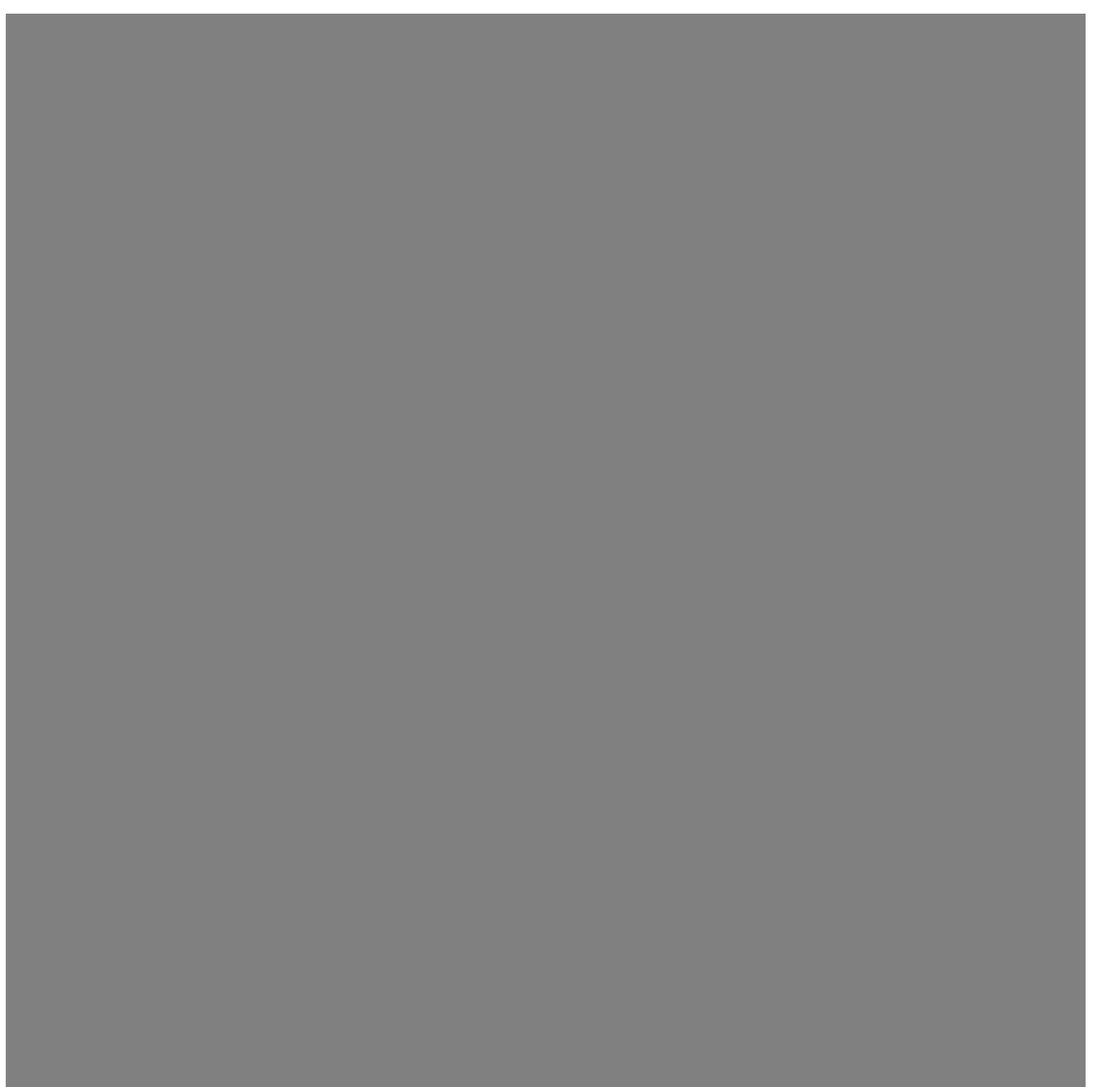
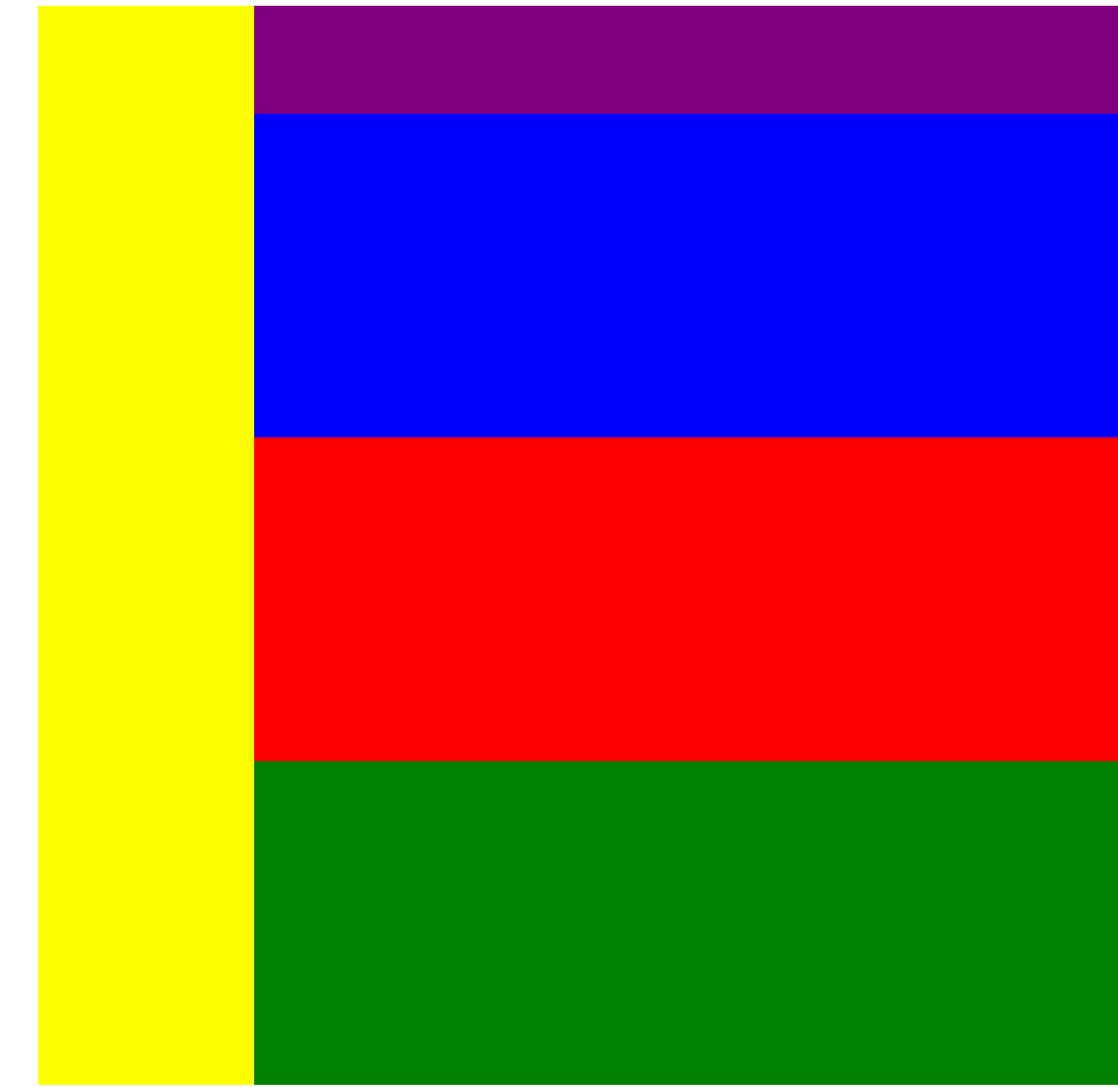
Before and after one commit to Bastillze/TodoList, a website built with webpack: page index.html in a window 1280 px wide. Shown: the top 1511 px of the page at 72% size, 1553 px wide, since content can reach past the window. Built offline with nearby package versions, Linux system fonts and the light colour scheme.

Commit message:
Ninth Commit Updated HTML and CSS

```diff
--- a/index.html
+++ b/index.html
@@ -12,6 +12,7 @@
 
 
   <div id="toDoListMain">
+
 <section id="titleSection">
 <h3><Title>To Do List</Title></h3>
 </section>
@@ -26,14 +27,17 @@
 
 </section>
 
-<section id="dueDate">
+<section id="checkList">
 
 
 </section>
 
+<article id = "asideSection">
 
 
 
+
+</article>
 </div>
 
 <script src="./src/index.js"></script>
--- a/src/ToDoList.css
+++ b/src/ToDoList.css
@@ -1,14 +1,44 @@
 #toDoListMain {
-
+    display: block;
     width: 1500px;
     height: 1500px;
-    background-color: grey;
+    background-color: gray;
+    margin-left: 45px;
+
 
 }
 
-#titlesection {
-    width: 100px;
-    height: 100px;
+#titleSection {
+    width: 1200px;
+    height: 150px;
     background-color: purple;
+    float: right;
 
 }
+
+#actualToDoList {
+    width: 1200px;
+    height: 450px;
+    background-color: blue;
+    float: right;
+}
+
+#description {
+    width: 1200px;
+    height: 450px;
+    background-color: red;
+    float: right;
+}
+
+#checkList {
+    width: 1200px;
+    height: 450px;
+    background-color: green;
+    float: right;
+}
+
+#asideSection {
+    width: 350px;
+    height: 1500px;
+    background-color: yellow;
+}
```
